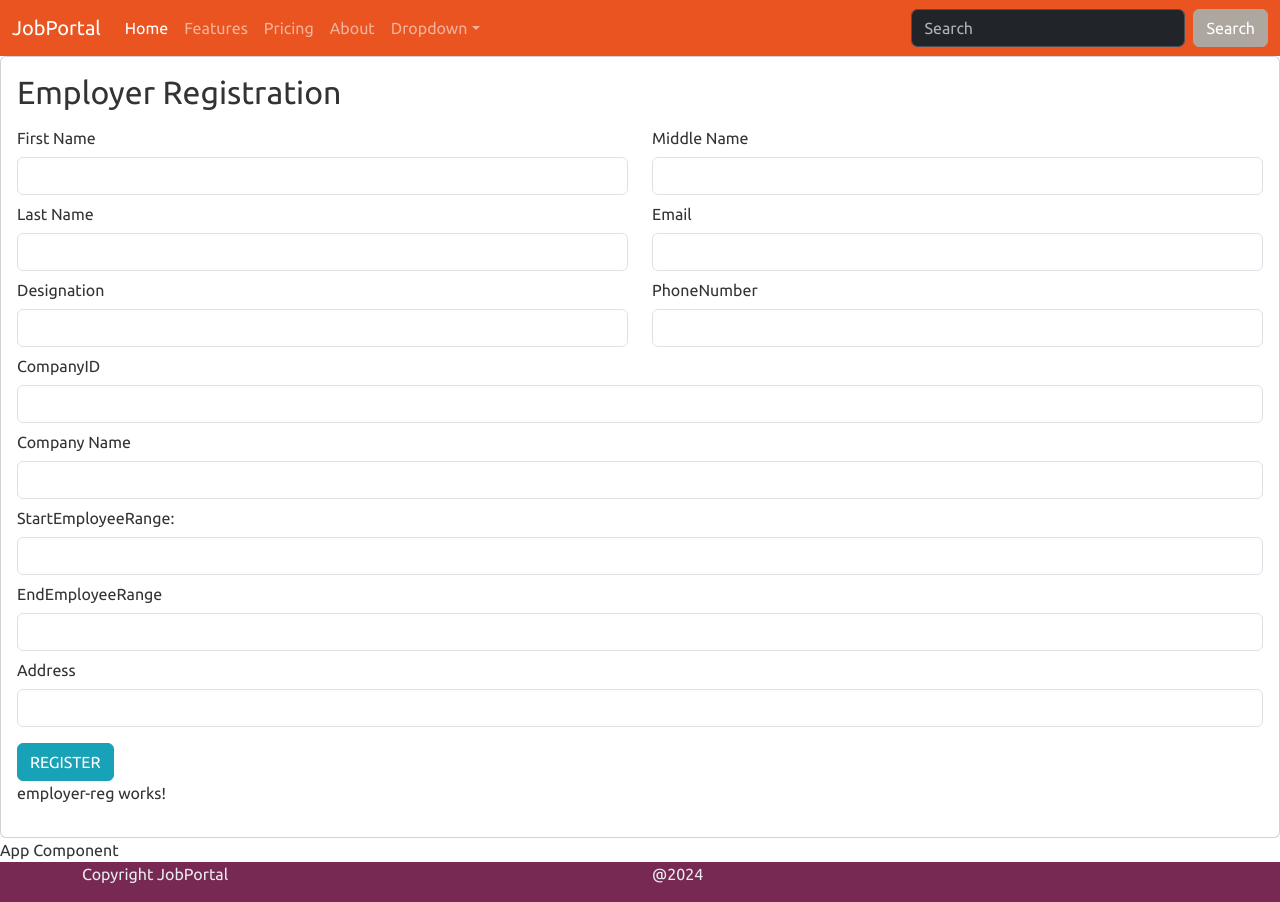
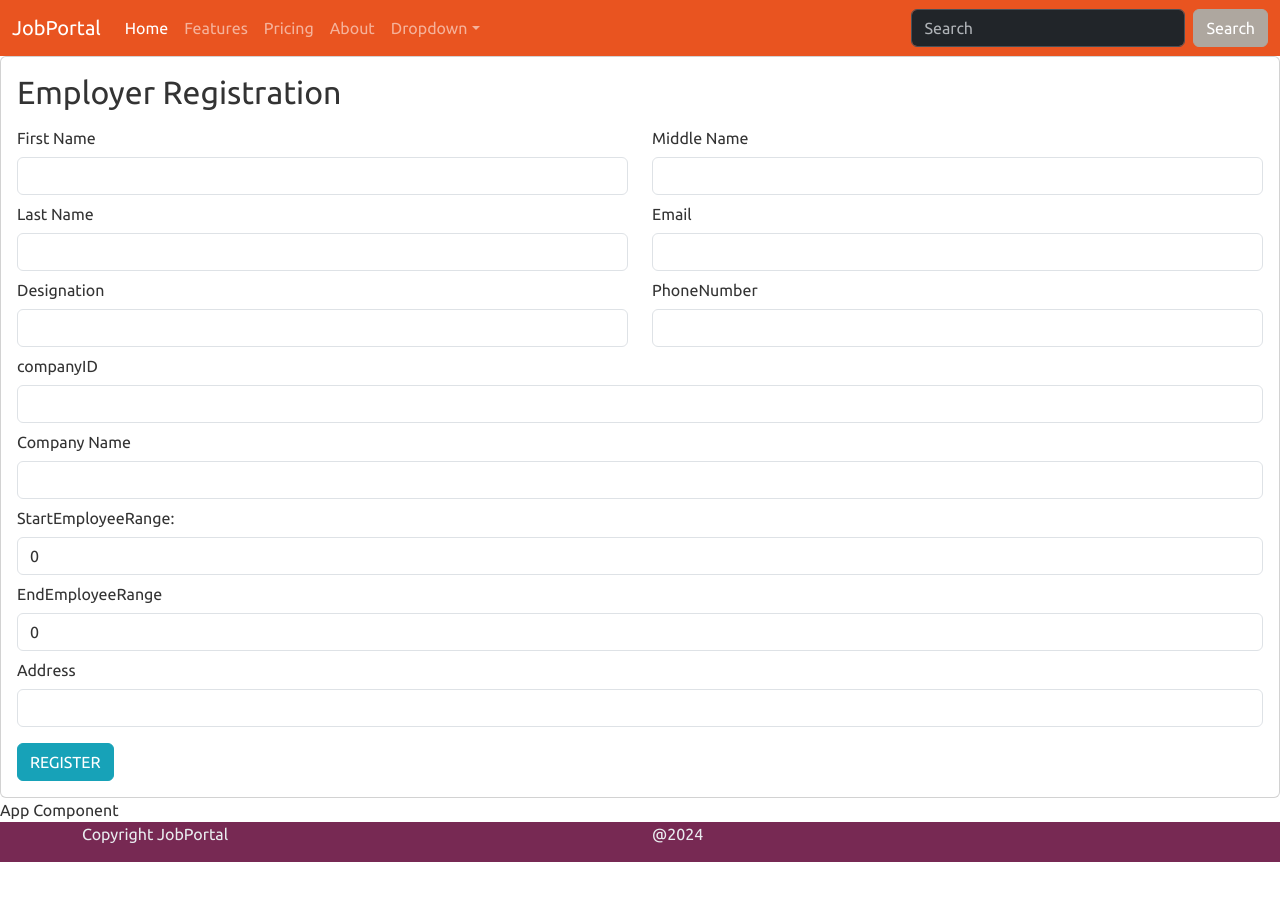
Before and after one commit to JezinNK-Virtuosoft/Angular-Project1, an Angular app: page /employerReg in a window 1280 px wide. After the commit the page ends 862 px from the top, so only its background shows below. Built offline with nearby package versions, Linux system fonts and the light colour scheme.

Commit message:
aded cchangess

```diff
--- a/src/app/employer-reg/employer-reg.component.html
+++ b/src/app/employer-reg/employer-reg.component.html
@@ -4,56 +4,56 @@
         <form>
             <div class="row">
                 <div class="col-md-6">
-                    <label id="EFirstName" for="EFirstName" class="col-form-label">First Name</label>
-                    <input id="EFirstName" name="EFirstName" type="text" class="form-control" />
+                    <label id="eFirstName" for="eFirstName" class="col-form-label">First Name</label>
+                    <input id="eFirstName" name="eFirstName" #eFirstName="ngModel" [(ngModel)]="EmployerDetail.eFirstName" type="text" class="form-control"  />
                 </div>
                 <div class="col-md-6">
-                    <label id="EMiddleName" for="EMiddleName" class="col-form-label">Middle Name</label>
-                    <input id="EMiddleName" name="EMiddleName" type="text" class="form-control" />
+                    <label id="eMiddleName" for="eMiddleName" class="col-form-label">Middle Name</label>
+                    <input id="eMiddleName" name="eMiddleName" #eMiddleName="ngModel" [(ngModel)]="EmployerDetail.eMiddleName" type="text" class="form-control" />
                 </div>
                 <div class="col-md-6">
-                    <label id="ELastName" for="ELastName" class="col-form-label">Last Name</label>
-                    <input id="ELastName" name="ELastName" type="text" class="form-control" />
+                    <label id="eLastName" for="eLastName" class="col-form-label">Last Name</label>
+                    <input id="eLastName" name="eLastName" #eLastName="ngModel" [(ngModel)]="EmployerDetail.eLastName" type="text" class="form-control" />
                 </div>
                 <div class="col-md-6">
-                    <label id="Email" for="Email" class="col-form-label">Email</label>
-                    <input id="Email" name="Email" type="text" class="form-control" />
+                    <label id="email" for="email" class="col-form-label">Email</label>
+                    <input id="email" name="email" #email="ngModel" [(ngModel)]="EmployerDetail.email" type="text" class="form-control" />
                 </div>
                 <div class="col-md-6">
-                    <label id="Designation" for="Designation" class="col-form-label">Designation</label>
-                    <input id="Designation" name="Designation" type="text" class="form-control" />
+                    <label id="designation" for="designation" class="col-form-label">Designation</label>
+                    <input id="designation" name="designation" #designation="ngModel" [(ngModel)]="EmployerDetail.designation" type="text" class="form-control" />
                 </div>
                 <div class="col-md-6">
-                    <label id="PhoneNumber" for="PhoneNumber" class="col-form-label">PhoneNumber</label>
-                    <input id="PhoneNumber" name="PhoneNumber" type="text" class="form-control" />
+                    <label id="phoneNumber" for="phoneNumber" class="col-form-label">PhoneNumber</label>
+                    <input id="phoneNumber" name="phoneNumber" type="text" #phoneNumber="ngModel" [(ngModel)]="EmployerDetail.phoneNumber" class="form-control" />
                 </div>
             </div>
             <div class="row">
                 <div class="col-md-12">
-                    <label id="CompanyID" for="CompanyID" class="col-form-label">CompanyID</label>
-                    <input id="CompanyID" name="CompanyID" type="text" class="form-control" />
+                    <label id="companyID" for="companyID" class="col-form-label">companyID</label>
+                    <input id="companyID" name="companyID" #companyID="ngModel" [(ngModel)]="EmployerDetail.companyID" type="text" class="form-control" />
                 </div>
                 <div class="col-md-12">
-                    <label id="CompanyName" for="CompanyName" class="col-form-label">Company Name</label>
-                    <input id="CompanyName" name="CompanyName" type="text" class="form-control">
+                    <label id="companyName" for="companyName" class="col-form-label">Company Name</label>
+                    <input id="companyName" name="companyName" #companyName="ngModel" [(ngModel)]="EmployerDetail.companyName" type="text" class="form-control">
                 </div>
                 <div class="col-md-12">
-                    <label id="StartEmployeeRange" for="StartEmployeeRange"
+                    <label id="startEmployeeRange" for="startEmployeeRange"
                         class="col-form-label">StartEmployeeRange:</label>
-                    <input id="StartEmployeeRange" name="StartEmployeeRange" type="text" class="form-control">
+                    <input id="startEmployeeRange" name="startEmployeeRange" #startEmployeeRange="ngModel" [(ngModel)]="EmployerDetail.startEmployeeRange" type="text" class="form-control">
                 </div>
                 <div class="col-md-12">
-                    <label id="EndEmployeeRange" for="EndEmployeeRange" class="col-form-label">EndEmployeeRange</label>
-                    <input id="EndEmployeeRange" name="EndEmployeeRange" type="text" class="form-control" />
+                    <label id="endEmployeeRange" for="endEmployeeRange" class="col-form-label">EndEmployeeRange</label>
+                    <input id="endEmployeeRange" name="endEmployeeRange" #endEmployeeRange="ngModel" [(ngModel)]="EmployerDetail.endEmployeeRange" type="text" class="form-control" />
                 </div>
                 <div class="col-md-12">
-                    <label id="CAddress" for="CAddress" class="col-form-label">Address</label>
-                    <input id="CAddress" name="CAddress" type="text" class="form-control" />
+                    <label id="cAddress" for="cAddress" class="col-form-label">Address</label>
+                    <input id="cAddress" name="cAddress" #cAddress="ngModel" [(ngModel)]="EmployerDetail.cAddress" type="text" class="form-control" />
                 </div>
             </div>
         </form>
         <button type="submit" id="employer-Button" class="btn btn-info mt-3">REGISTER</button>
-        <p>employer-reg works!</p>
+
     </div>
 
 </div>
--- a/src/app/employer-reg/employer-reg.component.ts
+++ b/src/app/employer-reg/employer-reg.component.ts
@@ -1,6 +1,8 @@
 import { Component } from '@angular/core';
 import { FormsModule } from '@angular/forms';
 import { NgbModule } from '@ng-bootstrap/ng-bootstrap';
+import { EmployerDetailsService } from '../shared/employer-details.service';
+import { EmployerDetails } from '../shared/employer-details';
 
 @Component({
   selector: 'app-employer-reg',
@@ -11,4 +13,8 @@ import { NgbModule } from '@ng-bootstrap/ng-bootstrap';
 })
 export class EmployerRegComponent {
 
+  EmployerDetail:EmployerDetails;
+  constructor(private employerServices:EmployerDetailsService){
+    this.EmployerDetail=new EmployerDetails();
+  }
 }
--- a/src/app/shared/employer-details.service.ts
+++ b/src/app/shared/employer-details.service.ts
@@ -6,4 +6,6 @@ import { Injectable } from '@angular/core';
 export class EmployerDetailsService {
 
   constructor() { }
+
+
 }
--- a/src/app/shared/employer-details.ts
+++ b/src/app/shared/employer-details.ts
@@ -3,10 +3,11 @@ export class EmployerDetails {
     eFirstName:string="";
     eMiddleName:string="";
     eLastName:string="";
+    email:string="";
     designation:string="";
-    phoneNumber:number=0;
+    phoneNumber:number |null=null;
     loginId:number=0;
-    companyID:number=0;
+    companyID:number | null=null;
     createdBy:string="";
     createdDate:Date=new Date();
     modifiedBy:string="";
```
